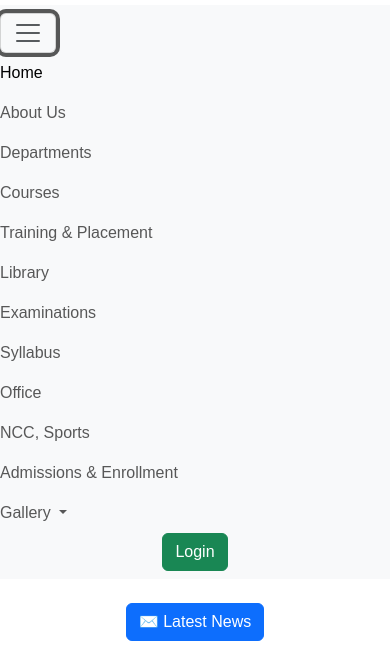
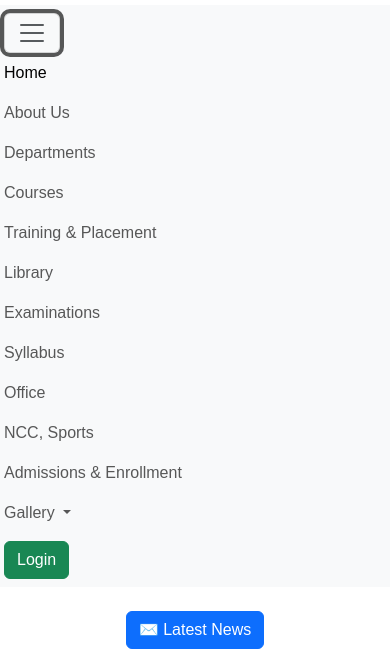
Before and after one commit to madhav1k/College-Website, a plain HTML site: page index.html in a window 390 px wide. Both pictures are taken after a click on the button 28 px from the left and 217 px from the top of the page. Shown: the part 185-844 px from the top of the page. Drawn offline with nearby package versions, Linux system fonts and the light colour scheme.

Commit message:
Left-aligned login button for narrow devices

```diff
--- a/index.html
+++ b/index.html
@@ -66,8 +66,8 @@
                         </li>
                         <li>
                             <!-- Button trigger modal -->
-                            <div class="d-flex justify-content-center w-100">
-                                <button type="button" class="btn modal-btn btn-success mt-0" data-bs-toggle="modal" data-bs-target="#loginModal">
+                            <div class="d-flex w-100">
+                                <button type="button" class="btn modal-btn btn-success mt-0 mx-0" data-bs-toggle="modal" data-bs-target="#loginModal" id="login">
                                     Login
                                 </button>
                             </div>
--- a/styles.css
+++ b/styles.css
@@ -162,6 +162,8 @@ footer {
     .navbar {
         margin-left: -0.25rem;
         margin-right: -0.25rem;
+        padding-left: 0.25rem;
+        padding-right: 0.25rem;
     }
 
     .row>* {
@@ -195,4 +197,8 @@ footer {
     footer {
         padding: 1rem 0.25rem;
     }
+
+    #login {
+        margin-top: 0.5rem !important;
+    }
 }
```
